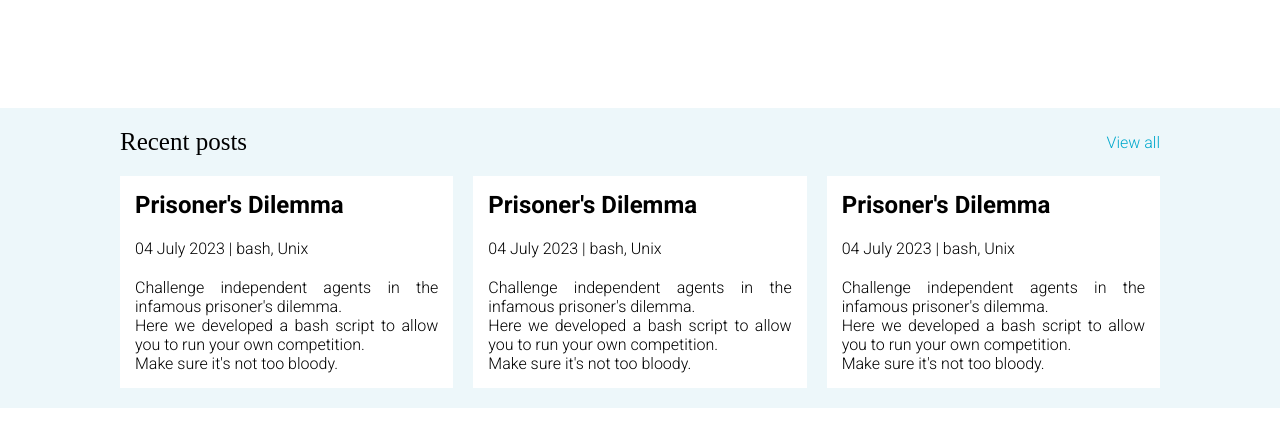
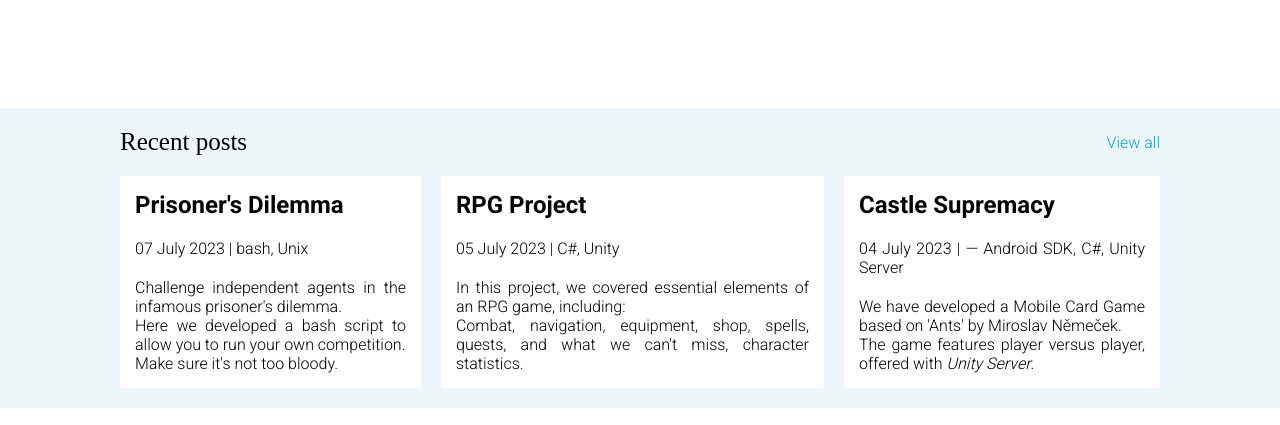
Before and after one commit to experimental-web-dev/experimental-web-dev.github.io, a plain HTML site: page index.html in a window 1280 px wide. Shown: the part 502-927 px from the top of the page. Drawn offline with nearby package versions, Linux system fonts and the light colour scheme.

Commit message:
Update recent posts with RPG Project and Castle Supremacy Card Game.

```diff
--- a/index.html
+++ b/index.html
@@ -47,29 +47,27 @@
 					<section class="recent-post-item">
 						<h2>Prisoner's Dilemma</h2>
 						<div class="post-data">
-							<p>04 July 2023 | bash, Unix</p>
+							<p>07 July 2023 | bash, Unix</p>
 						</div>
 						<p>Challenge independent agents in the infamous prisoner's dilemma.</p>
 						<p>Here we developed a bash script to allow you to run your own competition.</p>
 						<p>Make sure it's not too bloody.</p>
 					</section>
 					<section class="recent-post-item">
-						<h2>Prisoner's Dilemma</h2>
+						<h2>RPG Project</h2>
 						<div class="post-data">
-							<p>04 July 2023 | bash, Unix</p>
+							<p>05 July 2023 | C#, Unity</p>
 						</div>
-						<p>Challenge independent agents in the infamous prisoner's dilemma.</p>
-						<p>Here we developed a bash script to allow you to run your own competition.</p>
-						<p>Make sure it's not too bloody.</p>
+						<p>In this project, we covered essential elements of an RPG game, including:</p>
+						<p>Combat, navigation, equipment, shop, spells, quests, and what we can't miss, character statistics.</p>
 					</section>
 					<section class="recent-post-item">
-						<h2>Prisoner's Dilemma</h2>
+						<h2>Castle Supremacy</h2>
 						<div class="post-data">
-							<p>04 July 2023 | bash, Unix</p>
+							<p>04 July 2023 | — Android SDK, C#, Unity Server</p>
 						</div>
-						<p>Challenge independent agents in the infamous prisoner's dilemma.</p>
-						<p>Here we developed a bash script to allow you to run your own competition.</p>
-						<p>Make sure it's not too bloody.</p>
+						<p>We have developed a Mobile Card Game based on 'Ants' by Miroslav Němeček.</p>
+						<p>The game features player versus player, offered with <i>Unity Server</i>.</p>
 					</section>
 
 				</div>
```
